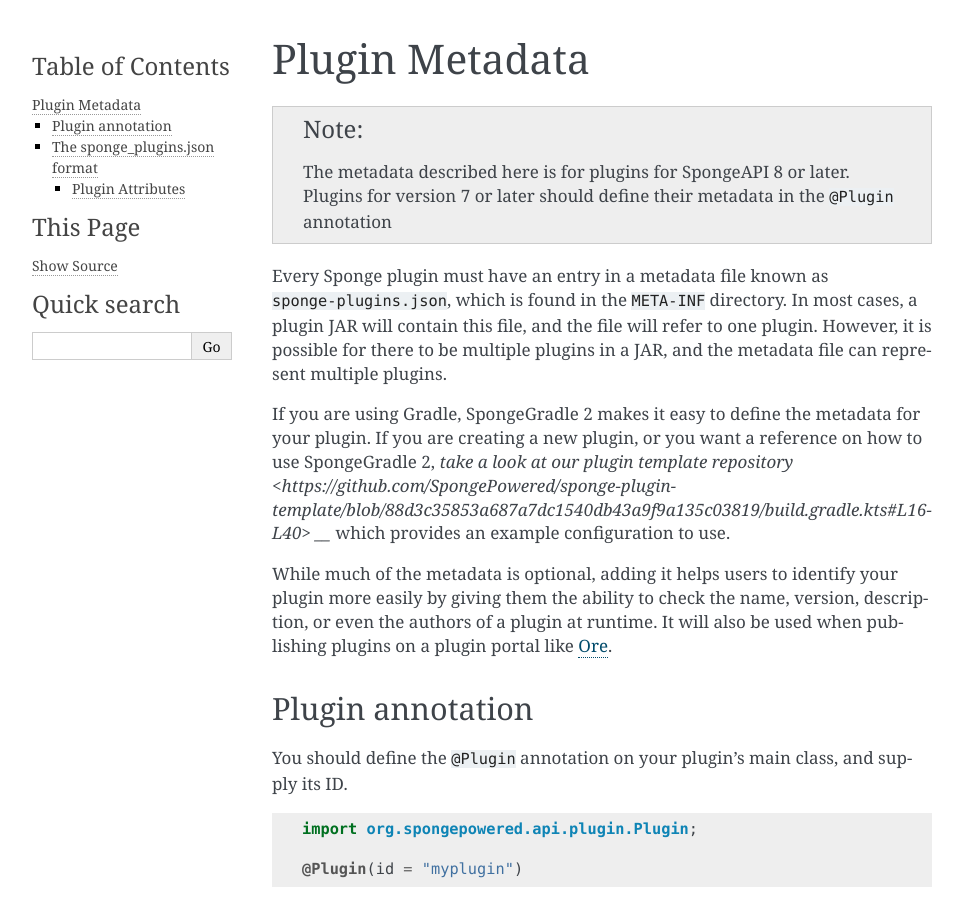
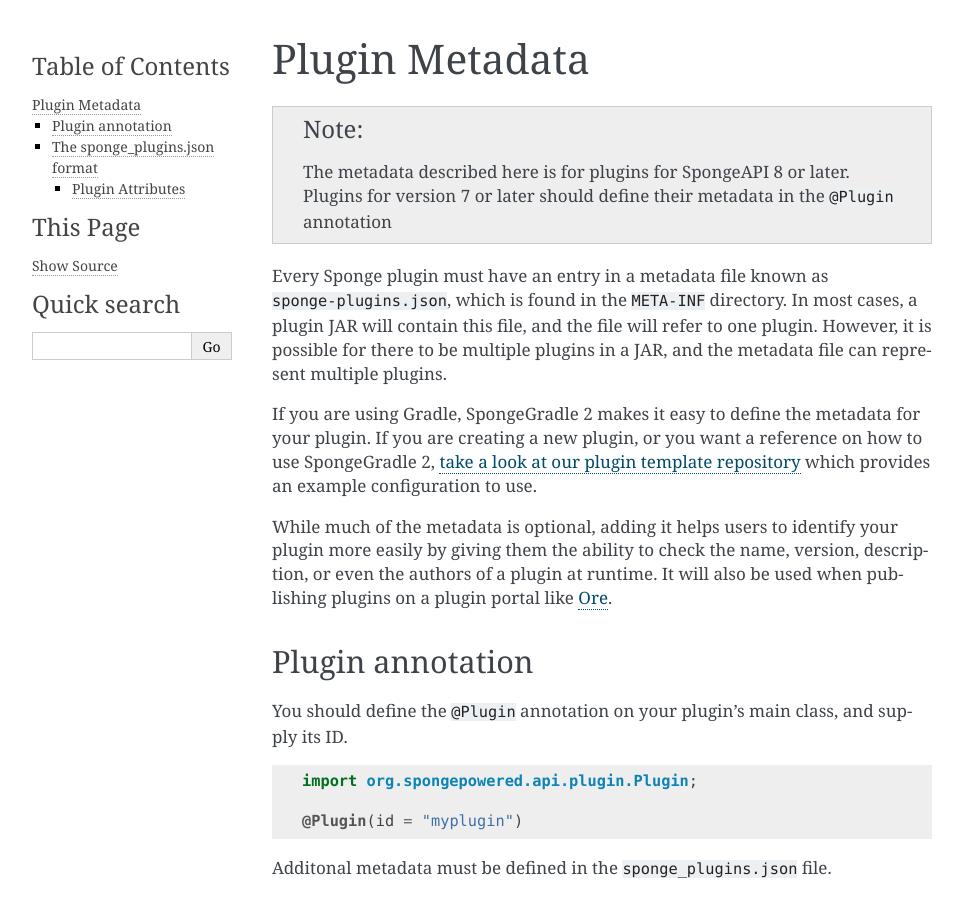
Before and after one commit to SpongePowered/SpongeDocs, a Sphinx documentation site: the page built from source/plugin/plugin-meta.rst, in a window 1280 px wide and 900 px high. Shown: the whole window, without its empty margins (148-1111 px from the left). Built offline with Sphinx 7.4.7, drawn with Linux system fonts in a browser that asks for light colours.

Commit message:
Fix broken link

```diff
--- a/source/plugin/plugin-meta.rst
+++ b/source/plugin/plugin-meta.rst
@@ -14,7 +14,7 @@
 
 If you are using Gradle, SpongeGradle 2 makes it easy to define the metadata for your plugin. If you are creating a new
 plugin, or you want a reference on how to use SpongeGradle 2, `take a look at our plugin template repository
-<https://github.com/SpongePowered/sponge-plugin-template/blob/88d3c35853a687a7dc1540db43a9f9a135c03819/build.gradle.kts#L16-L40> __`
+<https://github.com/SpongePowered/sponge-plugin-template/blob/88d3c35853a687a7dc1540db43a9f9a135c03819/build.gradle.kts#L16-L40>`__
 which provides an example configuration to use.
 
 While much of the metadata is optional, adding it helps users to identify your plugin more easily by giving them the
```
